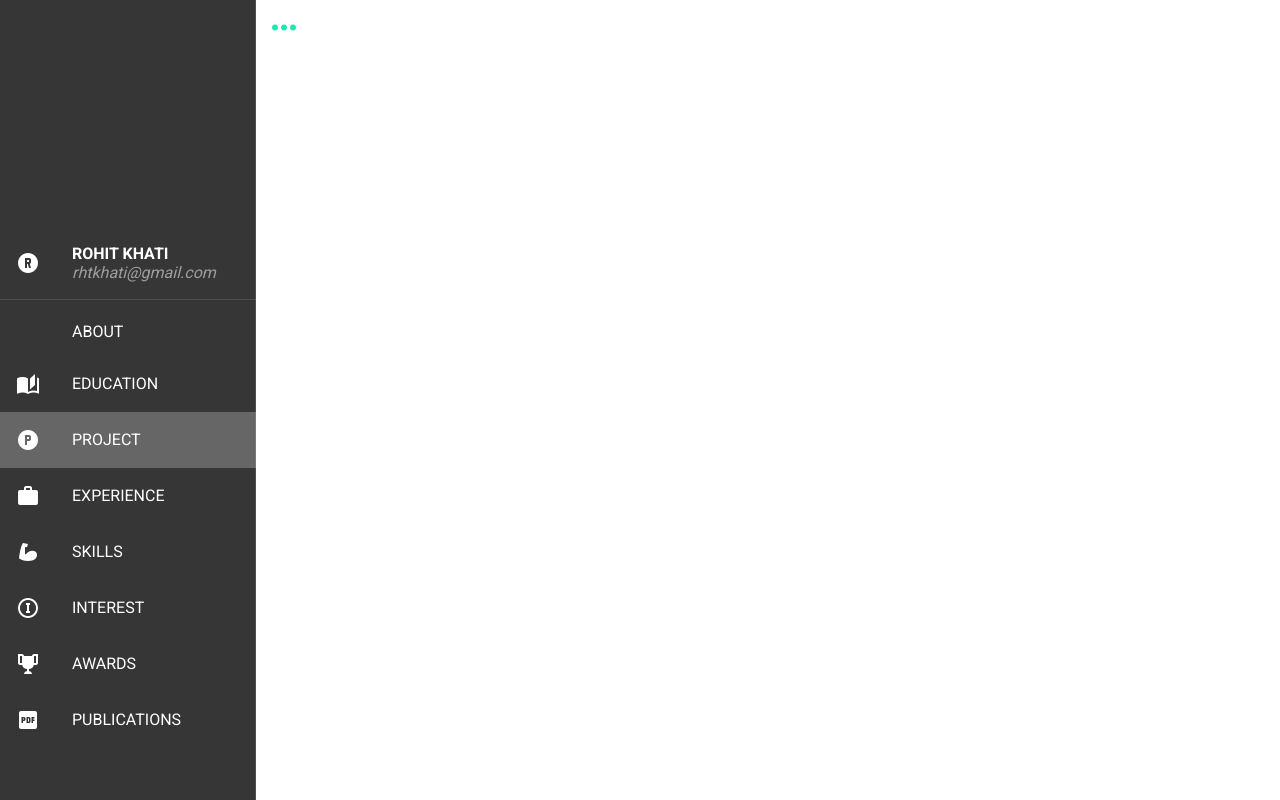
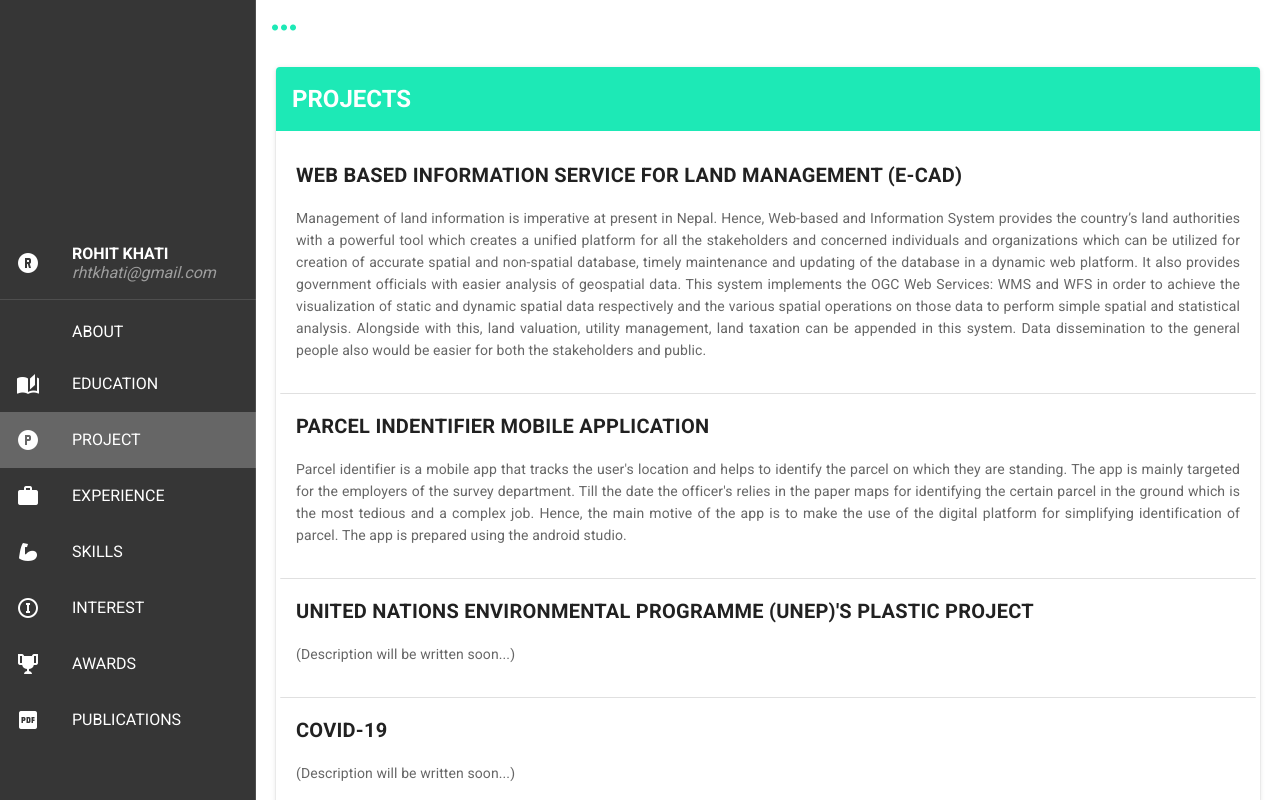
Before and after one commit to ro-hit81/my_portfolio, a Vue app: page /project in a window 1280 px wide. Shown: the top 800 px of the page. Built offline with nearby package versions, Linux system fonts and the light colour scheme.

Commit message:
Completed 'Project' component.

```diff
--- a/src/components/Education.vue
+++ b/src/components/Education.vue
@@ -91,7 +91,7 @@
 </template>
 
 <script>
-import Panel from '@/components/Slot'
+import Panel from '@/components/Panel'
 
 export default {
     components: {
--- a/src/components/Project.vue
+++ b/src/components/Project.vue
@@ -0,0 +1,35 @@
+<template>
+    <panel title="PROJECTS">
+        <v-card flat v-for="Project in Projects" :key="Project.title" hover ripple>
+            <v-card-title>
+                <span class="text-h6 font-weight-bold">{{Project.title}}</span>
+            </v-card-title>
+            <v-card-text>
+                <p class="text-justify">
+                    {{Project.description}}
+                </p>
+            </v-card-text>
+            <v-divider></v-divider>
+        </v-card>
+    </panel>
+</template>
+
+<script>
+import Panel from '@/components/Panel'
+export default {
+    components: {
+        Panel
+    },
+    data() {
+        return{
+            Projects: [
+                {title: 'WEB BASED INFORMATION SERVICE FOR LAND MANAGEMENT (E-CAD)', description: 'Management of land information is imperative at present in Nepal. Hence, Web-based and Information System provides the country’s land authorities with a powerful tool which creates a unified platform for all the stakeholders and concerned individuals and organizations which can be utilized for creation of accurate spatial and non-spatial database, timely maintenance and updating of the database in a dynamic web platform. It also provides government officials with easier analysis of geospatial data. This system implements the OGC Web Services: WMS and WFS in order to achieve the visualization of static and dynamic spatial data respectively and the various spatial operations on those data to perform simple spatial and statistical analysis. Alongside with this, land valuation, utility management, land taxation can be appended in this system. Data dissemination to the general people also would be easier for both the stakeholders and public.'},
+                {title: 'PARCEL INDENTIFIER MOBILE APPLICATION', description: `Parcel identifier is a mobile app that tracks the user's location and helps to identify the parcel on which they are standing. The app is mainly targeted for the employers of the survey department. Till the date the officer's relies in the paper maps for identifying the certain parcel in the ground which is the most tedious and a complex job. Hence, the main motive of the app is to make the use of the digital platform for simplifying identification of parcel. The app is prepared using the android studio.`},
+                {title: `UNITED NATIONS ENVIRONMENTAL PROGRAMME (UNEP)'S PLASTIC PROJECT`, description: '(Description will be written soon...)'},
+                {title: 'COVID-19', description: '(Description will be written soon...)'},
+                {title: 'PLAYLIST APP', description: '(Description will be written soon...)'}
+            ]
+        }
+    }
+}
+</script>
```
Also changed, not shown: src/components/Panel.vue (renamed from src/components/Slot.vue).
